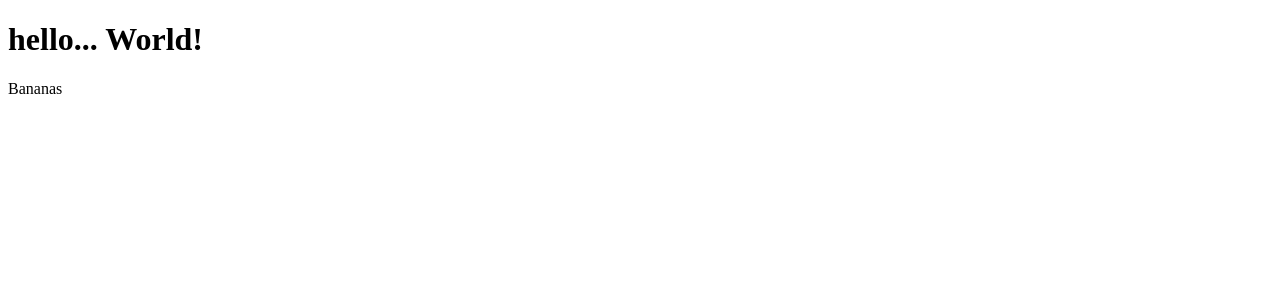
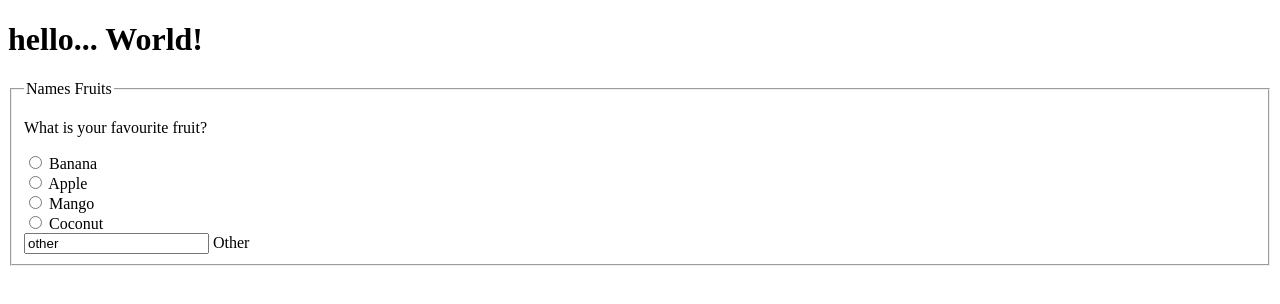
Before and after one commit to gabfranc/cpnt262-a1-before-after, a plain HTML site: page index.html in a window 1280 px wide. Drawn offline with Linux system fonts and the light colour scheme.

Commit message:
added input

```diff
--- a/client.js
+++ b/client.js
@@ -1,4 +1,6 @@
 alert("Fruits Are Yummy!");
 
 const fruitId = document.getElementById('fruitId');
-console.log(fruitId);
+console.log(fruitId.innerText);
+
+document.querySelector('fruitClass').innerText = fruitId.innerText;
--- a/index.html
+++ b/index.html
@@ -10,9 +10,35 @@
   <header id="myHead">
     <h1>hello... World!</h1>
   </header>
-
-  <p id="fruitId"> Bananas </p>
-
+  <section>
+    <form>
+      <fieldset>
+        <legend>Names Fruits</legend>
+        <p>What is your favourite fruit?</p>
+        <div>
+            <input type="radio" name="fruit" value="banana" id="banana">
+            <label for="banana">Banana</label>
+        </div>
+        <div>
+          <input type="radio" name="fruit" value="apple" id="apple">
+          <label for="apple">Apple</label>
+      </div>
+      <div>
+        <input type="radio" name="fruit" value="mango" id="mango">
+        <label for="mango">Mango</label>
+      </div>
+      <div>
+        <input type="radio" name="fruit" value="coconut" id="coconut">
+        <label for="coconut">Coconut</label>
+      </div>
+      <div>
+        <input type="text" name="fruit" value="other" id="other">
+        <label for="other">Other</label>
+    </div>
+      </fieldset>
+    </form>
+  </section>
+  <p class="fruitClass"></p>
 
 </body>
 </html>
```
